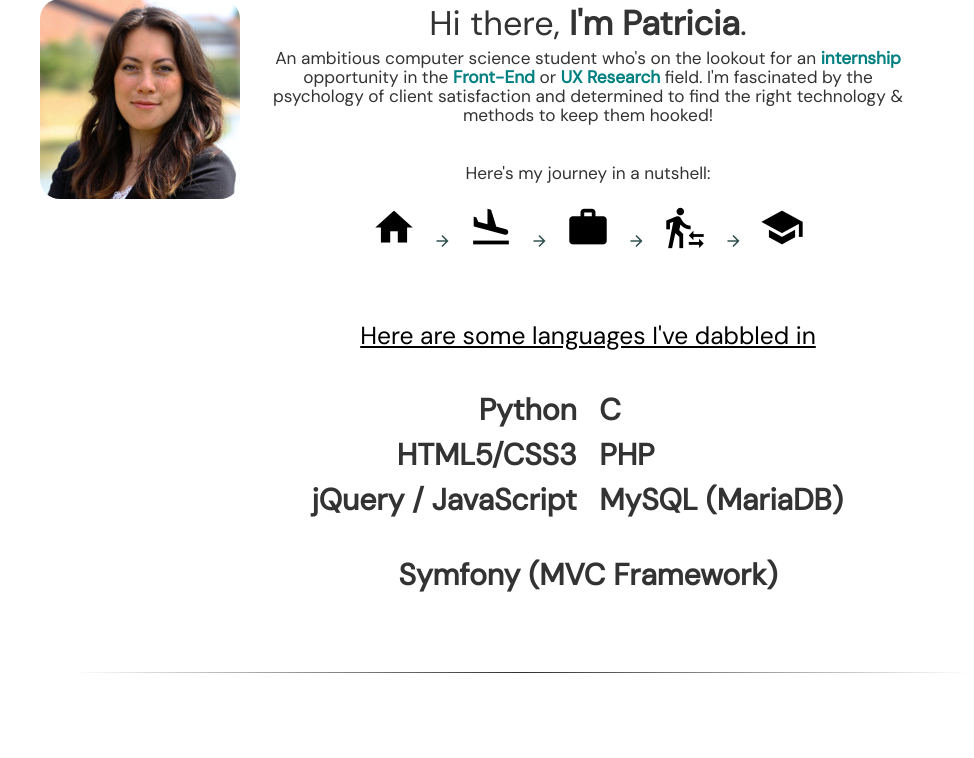
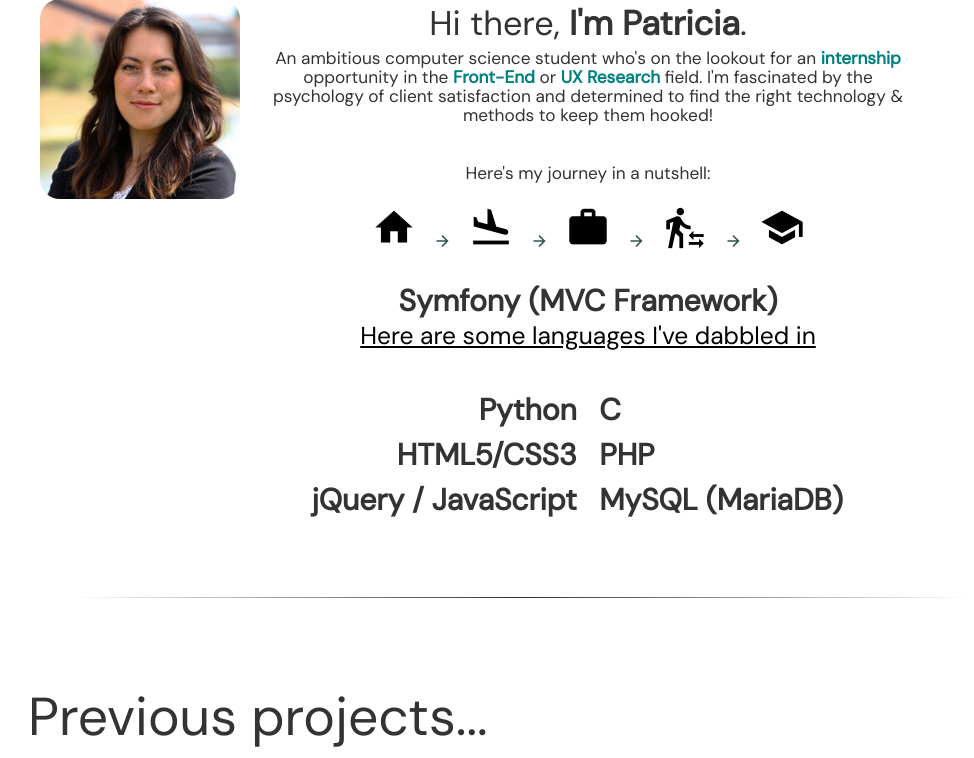
Before and after one commit to pcarrhi/pcarrhi.github.io, a PHP site: page / in a window 1280 px wide. Shown: the part 158-916 px from the top of the page, without its empty margins (164-1138 px from the left). Run offline with PHP 8.4, Linux system fonts and the light colour scheme; some libraries are stand-ins or nearby versions.

Commit message:
Update style.css

```diff
--- a/style.css
+++ b/style.css
@@ -171,7 +171,7 @@ img {
   text-align:center;
   font-weight:bold;
   font-size:2em;
-  margin-top: -5%;
+  margin-top: -15%;
 }
 
 
```
